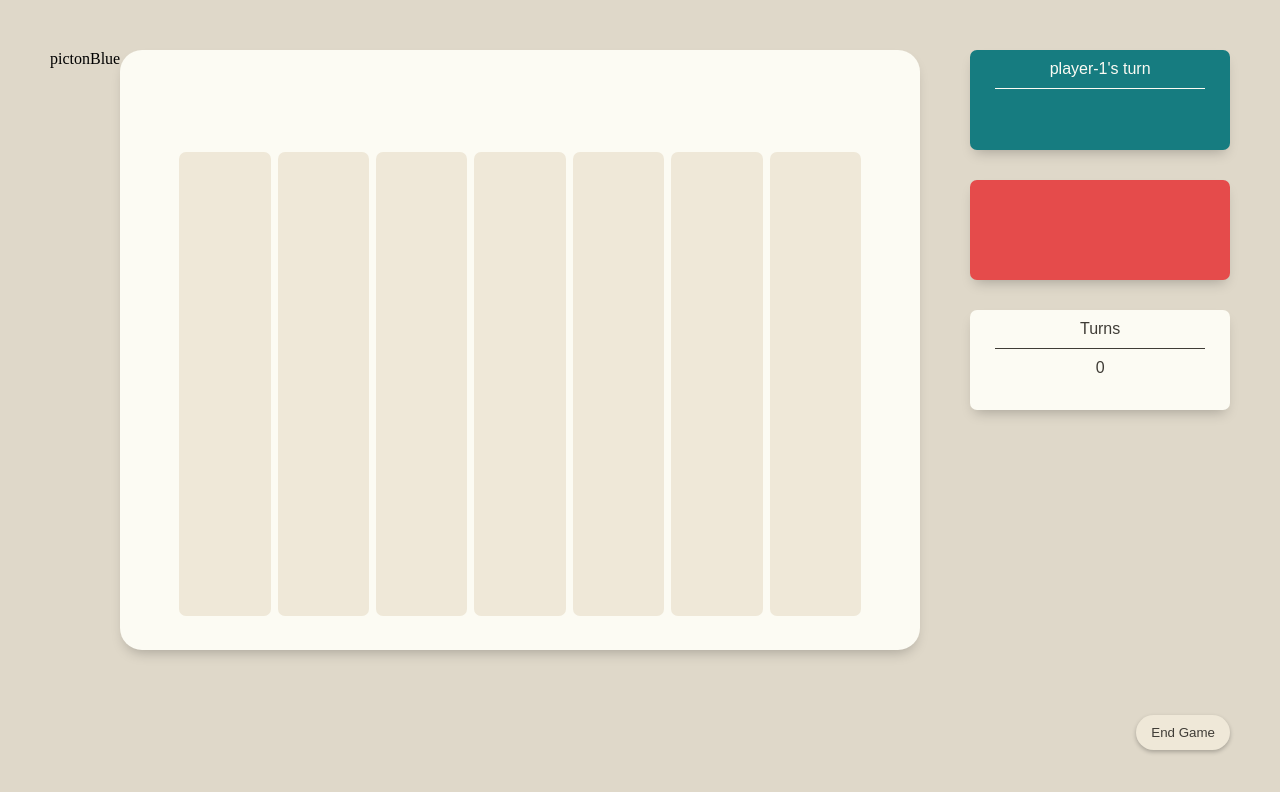
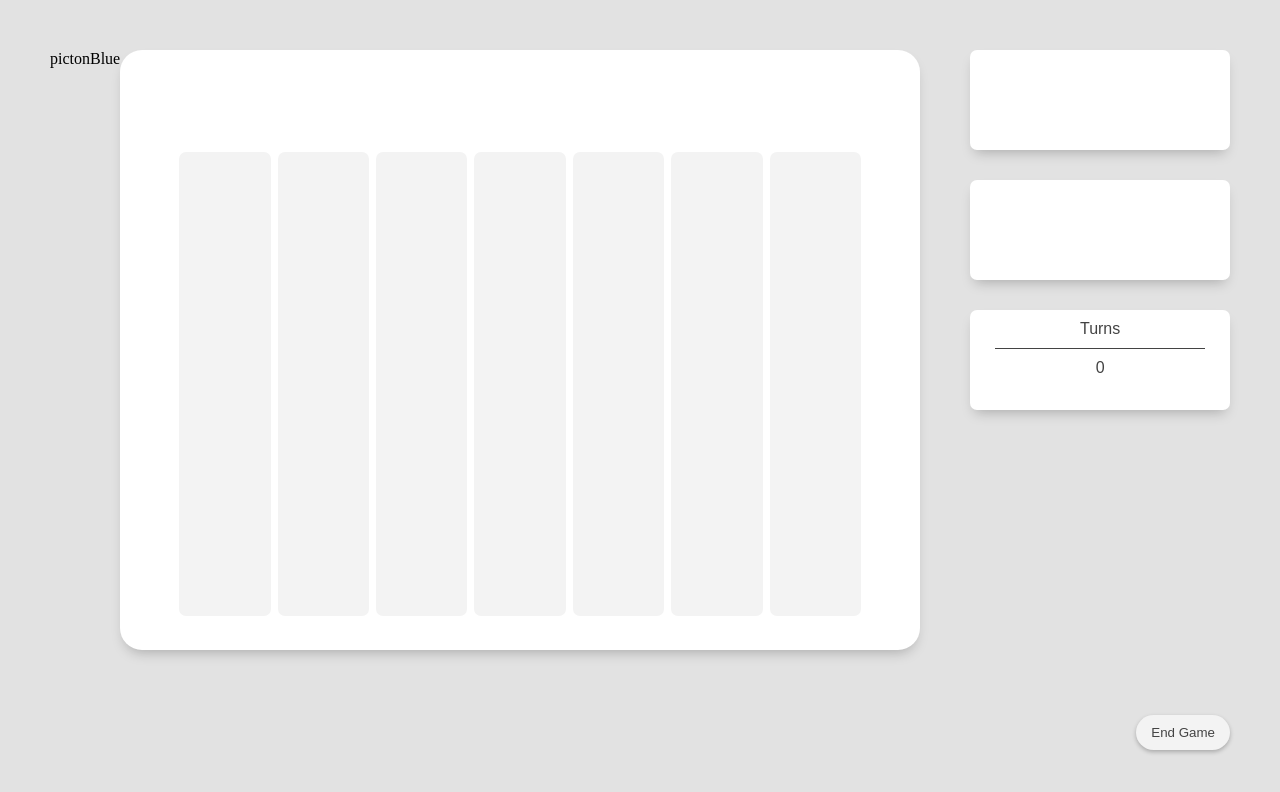
Before and after one commit to codetombomb/mini_vs_max_connect_four, a React (Create React App) app: page / in a window 1280 px wide. Shown: the top 792 px of the page. Built offline with nearby package versions, Linux system fonts and the light colour scheme.

Commit message:
Removed scss color variables reassigned as css variables.

```diff
--- a/src/App.tsx
+++ b/src/App.tsx
@@ -1,4 +1,6 @@
 import PlaySpace from './components/PlaySpace'
+
+import './assets/css_variables.scss';
 
 function App() {
   return (
--- a/src/assets/_globals.scss
+++ b/src/assets/_globals.scss
@@ -1,29 +1,3 @@
-// COLORS
-// $white: #ffffff;
-// $light-gray: #f3f3f3;
-// $medium-gray: #e2e2e2;
-// $dark-gray: #434343;
-// $player-1-blue: #499eeb;
-// $player-2-red: #eb2d53;
-
-$white: #fcfbf3;
-$light-gray: #efe8d8;
-$medium-gray: #dfd8c9;
-$dark-gray: #3f3c36;
-$player-1-blue: #167c80;
-$player-2-red: #e54b4b;
-:root {
-  --white: #fcfbf3;
-  --light-gray: #efe8d8;
-  --medium-gray: #dfd8c9;
-  --dark-gray: #3f3c36;
-  --player-1-color: #167c80;
-  --player-2-color: #e54b4b;
-}
-
-// Can't get this working?
-$dark-overlay: hsla(0, 0%, 0%, 0.5);
-
 // BOX-SHADOW
 $box-shadow-medium: 0px 7px 13px -5px rgba(0, 0, 0, 0.25);
 $box-shadow-small: 0px 2px 4px rgba(0, 0, 0, 0.25);
--- /dev/null
+++ b/src/assets/css_variables.scss
@@ -0,0 +1,9 @@
+:root {
+  // Dark Cyan
+  --white: #fcfbf3;
+  --light-gray: #efe8d8;
+  --medium-gray: #dfd8c9;
+  --dark-gray: #3f3c36;
+  --player-1-color: #167c80;
+  --player-2-color: #e54b4b;
+}
--- a/src/components/Board/style.scss
+++ b/src/components/Board/style.scss
@@ -1,7 +1,7 @@
 @import "../../assets/globals";
 
 .Board {
-  background-color: $white;
+  background-color: var(--white);
   display: flex;
   padding: 0 5%;
   width: 100%;
--- a/src/components/Button/style.scss
+++ b/src/components/Button/style.scss
@@ -7,10 +7,10 @@
   padding-bottom: 10px;
   padding-left: 15px;
   padding-right: 15px;
-  background-color: $light-gray;
-  color: $dark-gray;
+  background-color: var(--light-gray);
+  color: var(--dark-gray);
   box-shadow: $box-shadow-small;
   &:hover {
-    background-color: $medium-gray;
+    background-color: var(--medium-gray);
   }
 }
--- a/src/components/Column/style.scss
+++ b/src/components/Column/style.scss
@@ -16,7 +16,7 @@
 
   &__played {
     border-radius: $border-radius-small;
-    background-color: $light-gray;
+    background-color: var(--light-gray);
     padding: 5px;
     width: 100%;
     height: 100%;
@@ -25,6 +25,6 @@
   }
 
   &:hover .Column__played {
-    background-color: $medium-gray;
+    background-color: var(--medium-gray);
   }
 }
--- a/src/components/PlaySpace/index.tsx
+++ b/src/components/PlaySpace/index.tsx
@@ -5,9 +5,11 @@ import ControlPanel from '../ControlPanel'
 
 import './style.scss';
 
-import useTheme from "../../hooks/useThemes"
+import useThemes from "../../hooks/useThemes"
 
 function PlaySpace() {
+  console.log("COMPONENT RE-RENDERED")
+  useThemes()
     // I need to fill first to be able to map over it.
   // If I pass the array directly in to .fill, then each array references the same array.
   const initialSpaceState = new Array(7).fill("").map(() => ["", "", "", "", "", ""])
@@ -46,12 +48,11 @@ function PlaySpace() {
   }
 
   // THEMES
-  const usePictonBlue = () => {useTheme("pictonBlue")}
   // const darkCyan = () => {useTheme("darkCyan")}
 
   return (
     <div className="PlaySpace mint-theme">
-      <div onClick={usePictonBlue}>pictonBlue</div>
+      <div>pictonBlue</div>
       {/* <div onClick={darkCyan}>darkCyan</div> */}
       <Board spaces={spaces} handleColumnClick={handleColumnClick}/>
       <ControlPanel turns={turns} currentPlayer={currentPlayer}/>
--- a/src/components/PlaySpace/style.scss
+++ b/src/components/PlaySpace/style.scss
@@ -7,5 +7,5 @@
   padding: 50px;
   width: 100%;
   height: 100vh;
-  background-color: $medium-gray;
+  background-color: var(--medium-gray);
 }
--- a/src/components/PlayerStats/style.scss
+++ b/src/components/PlayerStats/style.scss
@@ -6,19 +6,19 @@
   height: 100px;
   margin-bottom: 30px;
   box-shadow: $box-shadow-medium;
-  background-color: $white;
+  background-color: var(--white);
 
   &--player-1 {
-    background-color: $player-1-blue;
+    background-color: vav(--player-1-color);
   }
 
   &--player-2 {
-    background-color: $player-2-red;
+    background-color: vav(--player-2-color);
   }
 
   &__current-player-indicator {
-    color: $white;
-    border-bottom: 1px solid $white;
+    color: var(--white);
+    border-bottom: 1px solid var(--white);
     display: block;
     text-align: center;
     font-family: Arial, Helvetica, sans-serif;
@@ -27,8 +27,8 @@
   }
 
   &__turn-indicator-header {
-    color: $dark-gray;
-    border-bottom: 1px solid $dark-gray;
+    color: var(--dark-gray);
+    border-bottom: 1px solid var(--dark-gray);
     display: block;
     text-align: center;
     font-family: Arial, Helvetica, sans-serif;
@@ -37,7 +37,7 @@
   }
 
   &__turn-indicator {
-    color: $dark-gray;
+    color: var(--dark-gray);
     display: block;
     text-align: center;
     font-family: Arial, Helvetica, sans-serif;
--- a/src/components/Space/style.scss
+++ b/src/components/Space/style.scss
@@ -11,12 +11,12 @@
   }
 
   &--player-1 {
-    background-color: $player-1-blue;
+    background-color: vav(--player-1-color);
     box-shadow: $box-shadow-small;
   }
 
   &--player-2 {
-    background-color: $player-2-red;
+    background-color: vav(--player-2-color);
     box-shadow: $box-shadow-small;
   }
 }
--- a/src/hooks/useThemes.tsx
+++ b/src/hooks/useThemes.tsx
@@ -1,36 +1,36 @@
-import { useEffect, useState } from "react";
+import { useState , useEffect} from "react";
 
 interface CSSVariable {
     name: string;
     value: string;
 }
 
-const darkCyan: CSSVariable[] = [
-    {
-        name: "--white",
-        value: "#fcfbf3"
-    },
-    {
-        name: "--light-gray",
-        value: "#efe8d8"
-    },
-    {
-        name: "--medium-gray",
-        value: "#dfd8c9"
-    },
-        {
-        name: "--dark-gray",
-        value: "#3f3c36"
-    },
-    {
-        name: "--player-1-color",
-        value: "#167c80"
-    },
-    {
-        name: "--player-2-color",
-        value: "#e54b4b"
-    }
-]
+// const darkCyan: CSSVariable[] = [
+//     {
+//         name: "--white",
+//         value: "#fcfbf3"
+//     },
+//     {
+//         name: "--light-gray",
+//         value: "#efe8d8"
+//     },
+//     {
+//         name: "--medium-gray",
+//         value: "#dfd8c9"
+//     },
+//         {
+//         name: "--dark-gray",
+//         value: "#3f3c36"
+//     },
+//     {
+//         name: "--player-1-color",
+//         value: "#167c80"
+//     },
+//     {
+//         name: "--player-2-color",
+//         value: "#e54b4b"
+//     }
+// ]
 
 const pictonBlue: CSSVariable[] = [
     {
@@ -59,39 +59,46 @@ const pictonBlue: CSSVariable[] = [
     }
 ]
 
-function useThemes(themeName: string) {
+function useThemes() {
 
-    const [theme, setTheme] = useState(pictonBlue)
+    // debugger
+    const [theme, setTheme] = useState("blue")
+
+    function logClick() {
+        console.log(`CLICKED IT!, state ${theme}`)
+    }
 
     useEffect(() => {
         const { style } = document.documentElement
-        theme.forEach(variable => {
+        pictonBlue.forEach(variable => {
             style.setProperty(variable.name, variable.value)
         })
 
         // Sets the theme variables back to an empty string before re-running or unmounting
         return () => {
-            theme.forEach(variable => {
-            style.setProperty(variable.name, "")
-        })
-        }
+            pictonBlue.forEach(variable => {
+                style.setProperty(variable.name, "")
+            })
+            debugger
+            }
     })
 
-    // why do I need the breaks?
-    function changeTheme(themeName: string) {
-        switch (themeName) {
-            case "pictonBlue":
-                setTheme(pictonBlue)
-                break
-            case "darkCyan":
-                setTheme(darkCyan)
-                break
-            default:
-                setTheme(pictonBlue)
-        }
-    }
+    // break statements needed for fallthrough. I thought a switch will stop after it finds a case?
+    // function changeTheme(themeName: string) {
+    //     switch (themeName) {
+    //         case "pictonBlue":
+    //             setTheme(pictonBlue)
+    //             break
+    //         case "darkCyan":
+    //             setTheme(darkCyan)
+    //             break
+    //         default:
+    //             setTheme(pictonBlue)
+    //     }
+    // }
 
-    return changeTheme
+    // return changeTheme
+    // return logClick
 }
 
 export default useThemes
```
